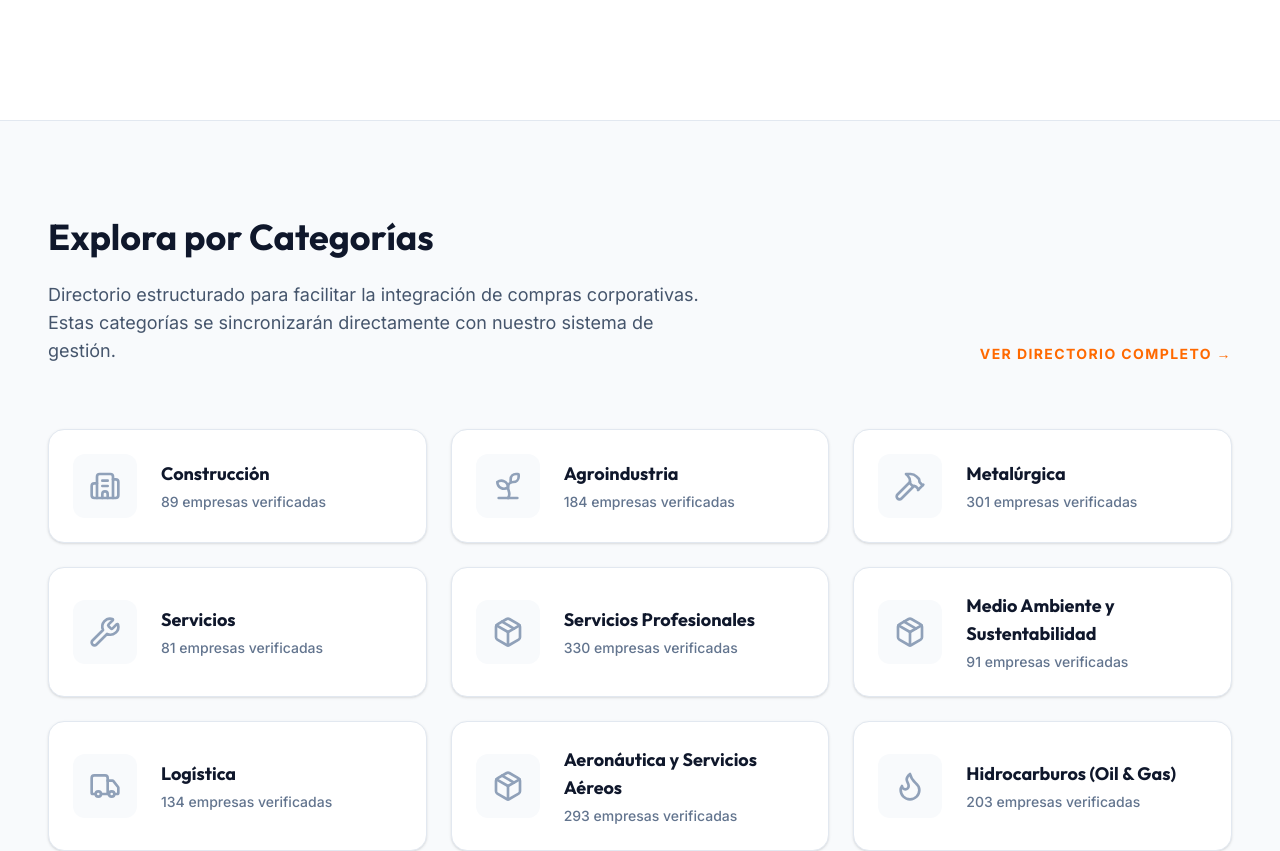
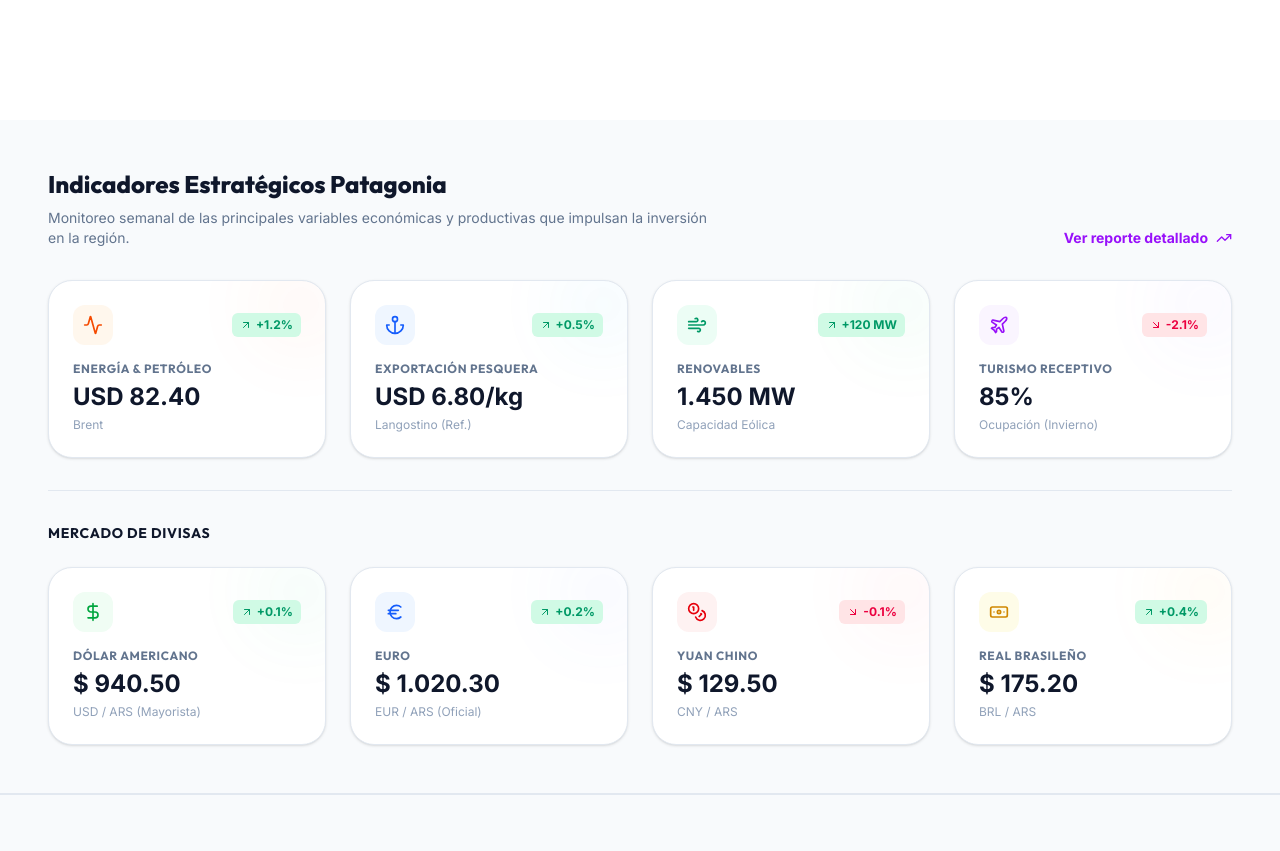
Before and after one commit to xpatagonia/xpta, a React (Vite) app: page / in a window 1280 px wide. Shown: the part 840-1691 px from the top of the page. Built offline with nearby package versions, Linux system fonts and the light colour scheme; no server answers; the database is empty.

Commit message:
feat: add regional indicators section
Introduce the RegionalIndicators component to display real-time economic data, energy capacity, and industry trends to the homepage.

```diff
--- a/src/App.tsx
+++ b/src/App.tsx
@@ -1,6 +1,7 @@
 import { BrowserRouter as Router, Routes, Route } from 'react-router-dom';
 import Navbar from './components/Navbar';
 import Hero from './components/Hero';
+import RegionalIndicators from './components/RegionalIndicators';
 import Categories from './components/Categories';
 import HowItWorks from './components/HowItWorks';
 import EcosystemGrid from './components/EcosystemGrid';
@@ -31,6 +32,7 @@ function Home() {
   return (
     <>
       <Hero />
+      <RegionalIndicators />
       <Categories />
       <HowItWorks />
       <NewsMagazine />
--- /dev/null
+++ b/src/components/RegionalIndicators.tsx
@@ -0,0 +1,198 @@
+import React from 'react';
+import { TrendingUp, Wind, Anchor, Plane, ArrowUpRight, ArrowDownRight, Activity, DollarSign, Euro, Coins, Banknote } from 'lucide-react';
+import { motion } from 'motion/react';
+
+const indicators = [
+  {
+    title: "Energía & Petróleo",
+    metric: "Brent",
+    value: "USD 82.40",
+    change: "+1.2%",
+    isPositive: true,
+    icon: <Activity className="w-5 h-5" />,
+    color: "from-orange-400 to-red-500",
+    bgLight: "bg-orange-50 dark:bg-orange-500/10",
+    textLight: "text-orange-600 dark:text-orange-400"
+  },
+  {
+    title: "Exportación Pesquera",
+    metric: "Langostino (Ref.)",
+    value: "USD 6.80/kg",
+    change: "+0.5%",
+    isPositive: true,
+    icon: <Anchor className="w-5 h-5" />,
+    color: "from-blue-400 to-cyan-500",
+    bgLight: "bg-blue-50 dark:bg-blue-500/10",
+    textLight: "text-blue-600 dark:text-blue-400"
+  },
+  {
+    title: "Renovables",
+    metric: "Capacidad Eólica",
+    value: "1.450 MW",
+    change: "+120 MW",
+    isPositive: true,
+    icon: <Wind className="w-5 h-5" />,
+    color: "from-emerald-400 to-green-500",
+    bgLight: "bg-emerald-50 dark:bg-emerald-500/10",
+    textLight: "text-emerald-600 dark:text-emerald-400"
+  },
+  {
+    title: "Turismo Receptivo",
+    metric: "Ocupación (Invierno)",
+    value: "85%",
+    change: "-2.1%",
+    isPositive: false,
+    icon: <Plane className="w-5 h-5" />,
+    color: "from-purple-400 to-indigo-500",
+    bgLight: "bg-purple-50 dark:bg-purple-500/10",
+    textLight: "text-purple-600 dark:text-purple-400"
+  }
+];
+
+const currencyIndicators = [
+  {
+    title: "Dólar Americano",
+    metric: "USD / ARS (Mayorista)",
+    value: "$ 940.50",
+    change: "+0.1%",
+    isPositive: true,
+    icon: <DollarSign className="w-5 h-5" />,
+    color: "from-green-400 to-emerald-500",
+    bgLight: "bg-green-50 dark:bg-green-500/10",
+    textLight: "text-green-600 dark:text-green-400"
+  },
+  {
+    title: "Euro",
+    metric: "EUR / ARS (Oficial)",
+    value: "$ 1.020.30",
+    change: "+0.2%",
+    isPositive: true,
+    icon: <Euro className="w-5 h-5" />,
+    color: "from-blue-400 to-indigo-500",
+    bgLight: "bg-blue-50 dark:bg-blue-500/10",
+    textLight: "text-blue-600 dark:text-blue-400"
+  },
+  {
+    title: "Yuan Chino",
+    metric: "CNY / ARS",
+    value: "$ 129.50",
+    change: "-0.1%",
+    isPositive: false,
+    icon: <Coins className="w-5 h-5" />,
+    color: "from-red-400 to-rose-500",
+    bgLight: "bg-red-50 dark:bg-red-500/10",
+    textLight: "text-red-600 dark:text-red-400"
+  },
+  {
+    title: "Real Brasileño",
+    metric: "BRL / ARS",
+    value: "$ 175.20",
+    change: "+0.4%",
+    isPositive: true,
+    icon: <Banknote className="w-5 h-5" />,
+    color: "from-yellow-400 to-amber-500",
+    bgLight: "bg-yellow-50 dark:bg-yellow-500/10",
+    textLight: "text-yellow-600 dark:text-yellow-400"
+  }
+];
+
+export default function RegionalIndicators() {
+  return (
+    <section className="py-12 bg-slate-50 dark:bg-[#110E17] border-b border-slate-200 dark:border-white/5 relative z-10">
+      <div className="max-w-7xl mx-auto px-6 md:px-12">
+        <div className="flex flex-col md:flex-row md:items-end justify-between mb-8 gap-4">
+          <div>
+            <h2 className="text-2xl font-black text-slate-900 dark:text-white mb-2">
+              Indicadores Estratégicos Patagonia
+            </h2>
+            <p className="text-slate-500 dark:text-slate-400 text-sm max-w-2xl">
+              Monitoreo semanal de las principales variables económicas y productivas que impulsan la inversión en la región.
+            </p>
+          </div>
+          <button className="flex items-center gap-2 text-sm font-bold text-purple-600 dark:text-purple-400 hover:text-purple-700 dark:hover:text-purple-300 transition-colors">
+            Ver reporte detallado <TrendingUp className="w-4 h-4" />
+          </button>
+        </div>
+
+        <div className="grid grid-cols-1 md:grid-cols-2 lg:grid-cols-4 gap-4 md:gap-6 mb-8">
+          {indicators.map((indicator, index) => (
+            <motion.div
+              initial={{ opacity: 0, y: 20 }}
+              whileInView={{ opacity: 1, y: 0 }}
+              viewport={{ once: true }}
+              transition={{ delay: index * 0.1 }}
+              key={indicator.title}
+              className="bg-white dark:bg-[#1A1625] p-6 rounded-3xl border border-slate-200 dark:border-white/5 shadow-sm hover:shadow-md transition-shadow relative overflow-hidden group"
+            >
+              <div className={`absolute -right-6 -top-6 w-24 h-24 bg-gradient-to-br ${indicator.color} opacity-5 group-hover:opacity-10 transition-opacity rounded-full blur-2xl z-0`} />
+
+              <div className="relative z-10">
+                <div className="flex items-center justify-between mb-4">
+                  <div className={`w-10 h-10 rounded-xl flex items-center justify-center ${indicator.bgLight} ${indicator.textLight}`}>
+                    {indicator.icon}
+                  </div>
+                  <div className={`flex items-center gap-1 text-xs font-bold px-2 py-1 rounded-md ${indicator.isPositive ? 'text-emerald-600 bg-emerald-100 dark:bg-emerald-500/10' : 'text-rose-600 bg-rose-100 dark:bg-rose-500/10'}`}>
+                    {indicator.isPositive ? <ArrowUpRight className="w-3 h-3" /> : <ArrowDownRight className="w-3 h-3" />}
+                    {indicator.change}
+                  </div>
+                </div>
+
+                <h3 className="text-slate-500 dark:text-slate-400 text-xs font-bold uppercase tracking-wider mb-1">
+                  {indicator.title}
+                </h3>
+                <p className="text-2xl font-black text-slate-900 dark:text-white mb-1">
+                  {indicator.value}
+                </p>
+                <p className="text-xs text-slate-400 dark:text-slate-500">
+                  {indicator.metric}
+                </p>
+              </div>
+            </motion.div>
+          ))}
+        </div>
+
+        <div className="pt-8 border-t border-slate-200 dark:border-white/5">
+          <h3 className="text-sm font-bold text-slate-900 dark:text-white uppercase tracking-wider mb-6">
+            Mercado de Divisas
+          </h3>
+          <div className="grid grid-cols-1 md:grid-cols-2 lg:grid-cols-4 gap-4 md:gap-6">
+            {currencyIndicators.map((indicator, index) => (
+              <motion.div
+                initial={{ opacity: 0, y: 20 }}
+                whileInView={{ opacity: 1, y: 0 }}
+                viewport={{ once: true }}
+                transition={{ delay: index * 0.1 }}
+                key={indicator.title}
+                className="bg-white dark:bg-[#1A1625] p-6 rounded-3xl border border-slate-200 dark:border-white/5 shadow-sm hover:shadow-md transition-shadow relative overflow-hidden group"
+              >
+                <div className={`absolute -right-6 -top-6 w-24 h-24 bg-gradient-to-br ${indicator.color} opacity-5 group-hover:opacity-10 transition-opacity rounded-full blur-2xl z-0`} />
+
+                <div className="relative z-10">
+                  <div className="flex items-center justify-between mb-4">
+                    <div className={`w-10 h-10 rounded-xl flex items-center justify-center ${indicator.bgLight} ${indicator.textLight}`}>
+                      {indicator.icon}
+                    </div>
+                    <div className={`flex items-center gap-1 text-xs font-bold px-2 py-1 rounded-md ${indicator.isPositive ? 'text-emerald-600 bg-emerald-100 dark:bg-emerald-500/10' : 'text-rose-600 bg-rose-100 dark:bg-rose-500/10'}`}>
+                      {indicator.isPositive ? <ArrowUpRight className="w-3 h-3" /> : <ArrowDownRight className="w-3 h-3" />}
+                      {indicator.change}
+                    </div>
+                  </div>
+
+                  <h3 className="text-slate-500 dark:text-slate-400 text-xs font-bold uppercase tracking-wider mb-1">
+                    {indicator.title}
+                  </h3>
+                  <p className="text-2xl font-black text-slate-900 dark:text-white mb-1">
+                    {indicator.value}
+                  </p>
+                  <p className="text-xs text-slate-400 dark:text-slate-500">
+                    {indicator.metric}
+                  </p>
+                </div>
+              </motion.div>
+            ))}
+          </div>
+        </div>
+      </div>
+    </section>
+  );
+}
```
